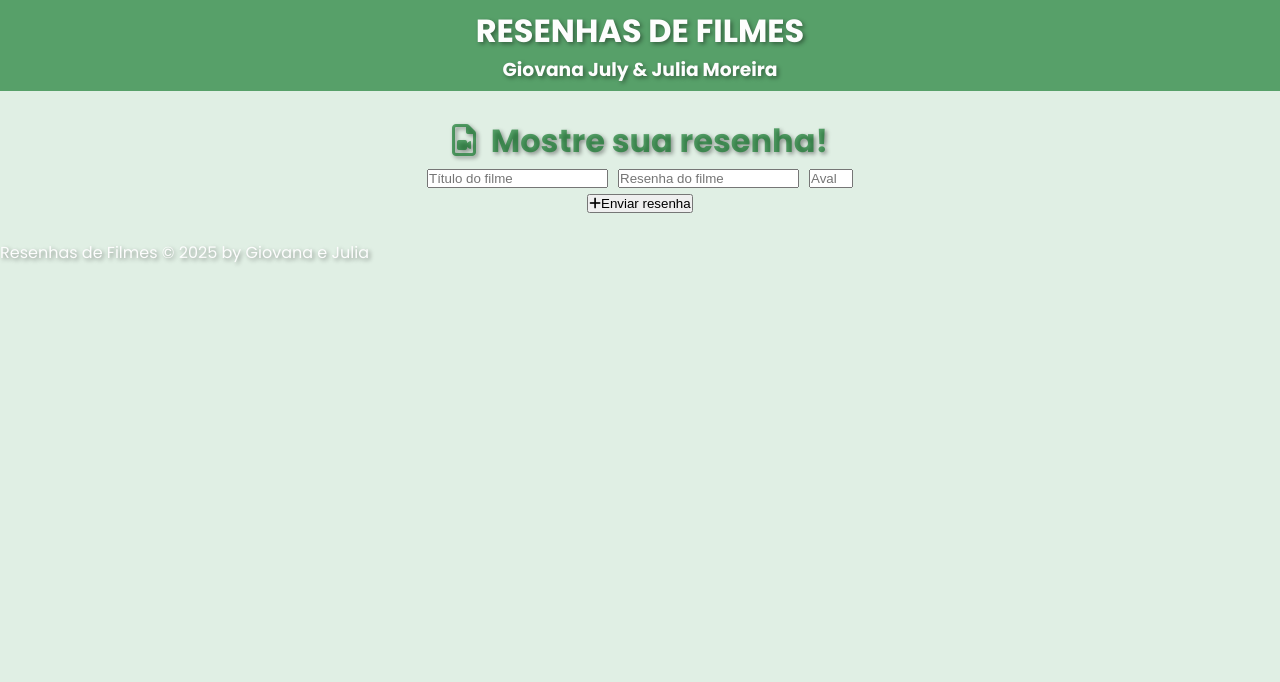
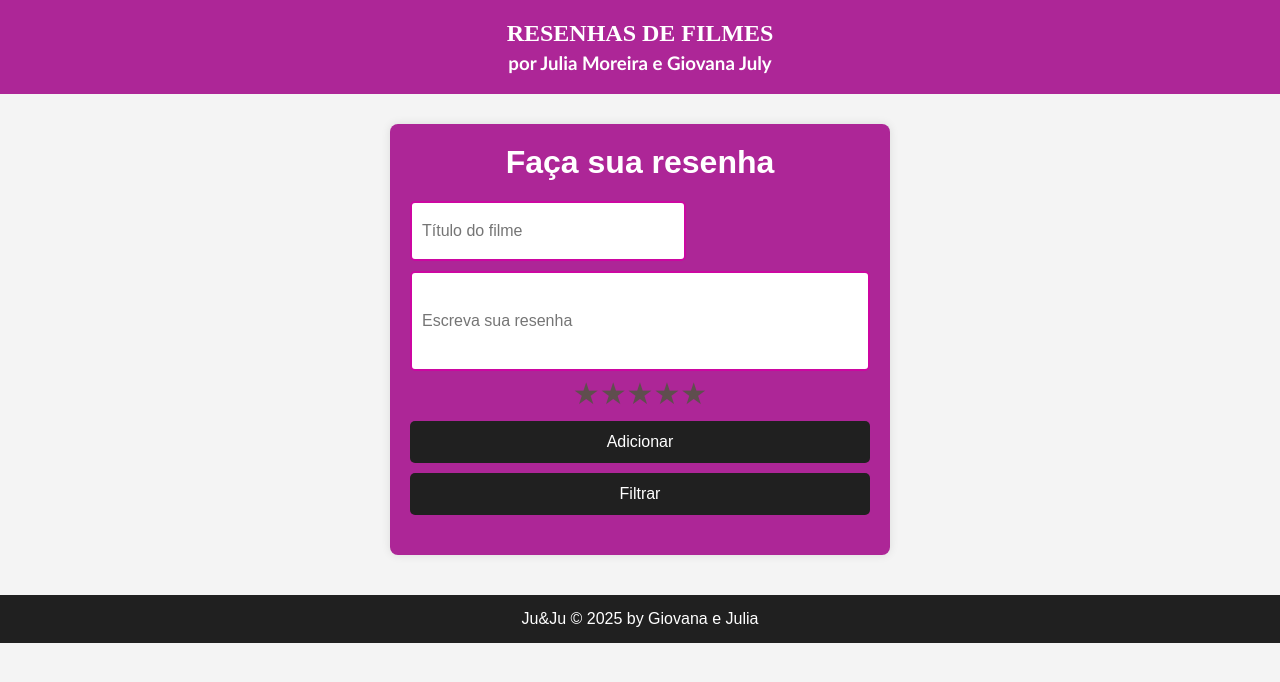
Before and after one commit to jxlhxa/atvfilme, a website: page view/index.html in a window 1280 px wide. Drawn offline with Linux system fonts and the light colour scheme.

Commit message:
versao final

```diff
--- a/routes/filmespwRoutes.js
+++ b/routes/filmespwRoutes.js
@@ -5,8 +5,8 @@ const router = express.Router();
 
 router.post('/', filmespwController.postarFilmes);
 router.get('/', filmespwController.buscarFilmes);
+router.get('/avaliacao/:avaliacao', filmespwController.buscarFilmesPorAvaliacao);
 router.get('/:id', filmespwController.buscarFilmesPorId);
-router.get('/avaliacao/:avaliacao', filmespwController.buscarFilmesPorAvaliacao);
 router.put('/:id', filmespwController.atualizarFilmes);
 router.delete('/:id', filmespwController.deletarFilmes);
 
--- a/view/index.html
+++ b/view/index.html
@@ -1,47 +1,60 @@
 <!DOCTYPE html>
 <html lang="pt-br">
+
 <head>
     <meta charset="UTF-8">
     <meta name="viewport" content="width=device-width, initial-scale=1.0">
-    <title>Resenhas de filmes</title>
-    <link rel="stylesheet" href="https://cdnjs.cloudflare.com/ajax/libs/font-awesome/6.4.2/css/all.min.css">
+    <title>Document</title>
     <link rel="stylesheet" href="style.css">
+    <link rel="stylesheet" href="https://cdnjs.cloudflare.com/ajax/libs/font-awesome/6.5.0/css/all.min.css">
 </head>
+
 <body>
     <header>
-        <h1>RESENHAS DE FILMES</h1>
-        <h3>Giovana July & Julia Moreira</h3>
+        <h2>RESENHAS DE FILMES</h2>
+        <h3>por Julia Moreira e Giovana July</h3>
     </header>
     <main>
         <div class="container">
-            <h1 class="mostre"><i class="fa-regular fa-file-video"
-                style=" color: #00701c9c; text-shadow: 2px 2px 4px rgba(0,0,0,0.4); margin-right: 8px;"></i>
-                Mostre sua resenha!</h1>
-            <form id="form-filme">
-              <div class="input">
+            <h1> Faça sua resenha</h1>
+            <form id="form-tarefa">
                 <div>
                     <input type="text" id="titulo" placeholder="Título do filme" required>
                 </div>
                 <div>
-                    <input type="text" id="resenha" placeholder="Resenha do filme" required>
+                    <input type="text" id="resenha" placeholder="Escreva sua resenha" required>
                 </div>
-                <div>
-                    <input type="number" id="avaliacao" min="0" max="5" step="1" placeholder="Avalie" required>
+                <div class="avaliacoes">
+                    <div class="rating">
+                        <input type="radio" id="estrela5" name="rating" value="5" />
+                        <label for="estrela5">★</label>
+
+                        <input type="radio" id="estrela4" name="rating" value="4" />
+                        <label for="estrela4">★</label>
+
+                        <input type="radio" id="estrela3" name="rating" value="3" />
+                        <label for="estrela3">★</label>
+
+                        <input type="radio" id="estrela2" name="rating" value="2" />
+                        <label for="estrela2">★</label>
+
+                        <input type="radio" id="estrela1" name="rating" value="1" />
+                        <label for="estrela1">★</label>
+                    </div>
                 </div>
-               </div>
 
-               <div>
-                    <button type="submit" ><i class="fa-solid fa-plus"></i>Enviar resenha</button>
-                </div>
+                <button type="submit" class="Adicionar"> Adicionar</button>
+            <button type="button" class="Filtrar" id="btn-filtrar">Filtrar</button>
             </form>
             <div>
-                <ul id="resenhas-filmes"></ul>
+                <ul id="lista-tarefas"></ul>
             </div>
         </div>
     </main>
     <footer>
-        <div>Resenhas de Filmes &copy; 2025 by Giovana e Julia</div>
+        <div> Ju&Ju &copy; 2025 by Giovana e Julia</div>
     </footer>
     <script src="js/app.js"></script>
 </body>
+
 </html>
--- a/view/js/app.js
+++ b/view/js/app.js
@@ -1,14 +1,15 @@
 const api = 'http://localhost:3000/filmes';
 
 function addFilmeHTML(filme) {
-    const data = new Date(filme.data);
     return `
-                <li data-id="${resenha.id_filme}">
-                <div class="acoes">
-                    <button class="remover" title="Remover">
-                    <i class="fa-solid fa-trash"></i>
-                    </button>
-                </div>
+                <li id="${filme.id_filme}">
+               <strong>${filme.nome_filme || ''}</strong>
+            <p>${filme.resenha_filme || ''}</p>
+            <small>Avaliação: ${filme.avaliacao_filme || '-'}</small>
+            <div class="acoes">
+             <button class="remover" title="Remover"><i class="fa-solid fa-trash"></i>
+                </button>
+            </div>
                 </li>
             `;
 }
@@ -23,53 +24,126 @@ function carregarFilmes() {
                 ul.innerHTML += addFilmeHTML(filme);
             });
         });
+
 }
 
-document.getElementById('form-filme').addEventListener('submit', function (e) {
+//form submit
+document.getElementById('form-tarefa').addEventListener('submit', function (e) {
     e.preventDefault();
-//     const titulo = document.getElementById('titulo').value;
-//     const descricao = document.getElementById('descricao').value;
-//     const data = document.getElementById('data').value;
-//     fetch(api, {
-//         method: 'POST',
-//         headers: { 'Content-Type': 'application/json' },
-//         body: JSON.stringify({ titulo, descricao, data, status: 0 })
-//     }).then(() => {
-//         carregarTarefas();
-//         this.reset();
-//     });
-// });
+    const titulo = document.getElementById('titulo').value;
+    const resenha = document.getElementById('resenha').value;
+    const ratingInput = document.querySelector('input[name="rating"]:checked');
+    const avaliacao = ratingInput ? ratingInput.value : null;
+
+fetch(api, {
+    method: 'POST',
+    headers: { 'Content-Type': 'application/json' },
+    body: JSON.stringify({
+        nome_filme: titulo,
+        resenha_filme: resenha,
+        avaliacao_filme: avaliacao
+    })
+ }) .then(() => {
+         carregarFilmes();
+       this.reset();
+      })
+})
 
 
 
-
-
-
-
-
-
-
-
-
-
-
-
-
-
-
+//Remover filme
 document.addEventListener("click", async (event) => {
     if (event.target.closest(".remover")) {
         const li = event.target.closest("li");   // pega o <li> do botão
-        const id = li.dataset.id;                // pega o data-id
+        const id = li.id;                // pega id
 
         console.log("ID para deletar:", id);
 
-        // 1. Chama o backend para remover
+    //  1. Chama o backend para remover
         await fetch(`http://localhost:3000/filmes/${id}`, {
-            method: "DELETE"
-        });
+    method: "DELETE"
+});
 
         // 2. Remove da tela
         li.remove();
     }
 });
+
+// Filtrar por avaliação
+function filtrarPorAvaliacao(avaliacao) {
+    fetch(api)
+        .then(res => res.json())
+        .then(filmes => {
+            const filtrados = filmes.filter(f => f.avaliacao_filme == avaliacao);
+            const ul = document.getElementById('lista-tarefas');
+            ul.innerHTML = '';
+            filtrados.forEach(filme => {
+                ul.innerHTML += addFilmeHTML(filme);
+            });
+        });
+}
+document.getElementById('btn-filtrar').addEventListener('click', function () {
+    const ratingInput = document.querySelector('input[name="rating"]:checked');
+
+    if (!ratingInput) {
+        alert("Selecione uma avaliação para filtrar.");
+        return;
+    }
+
+    const avaliacao = ratingInput.value;
+    filtrarPorAvaliacao(avaliacao);
+});
+
+//Editar resenha
+// function transformarEmFormulario(li, filme) {
+//     li.innerHTML = `
+//         <input type="text" id="edit-titulo" value="${filme.nome_filme}">
+//         <input type="text" id="edit-resenha" value="${filme.resenha_filme}">
+
+//         <select id="edit-avaliacao">
+//             <option value="1" ${filme.avaliacao_filme == 1 ? "selected" : ""}>1</option>
+//             <option value="2" ${filme.avaliacao_filme == 2 ? "selected" : ""}>2</option>
+//             <option value="3" ${filme.avaliacao_filme == 3 ? "selected" : ""}>3</option>
+//             <option value="4" ${filme.avaliacao_filme == 4 ? "selected" : ""}>4</option>
+//             <option value="5" ${filme.avaliacao_filme == 5 ? "selected" : ""}>5</option>
+//         </select>
+
+//         <button class="salvar">Salvar</button>
+//         <button class="cancelar">Cancelar</button>
+//     `;
+// }
+// document.addEventListener("click", async (event) => {
+//     if (event.target.closest(".editar")) {
+//         const li = event.target.closest("li");
+//         const id = li.id;
+
+//         // Buscar dados atuais desse filme
+//         const res = await fetch(`${api}/${id}`);
+//         const filme = await res.json();
+
+//         transformarEmFormulario(li, filme);
+//     }
+// if (event.target.classList.contains("salvar")) {
+//         const li = event.target.closest("li");
+//         const id = li.id;
+
+//         const novoTitulo = document.getElementById("edit-titulo").value;
+//         const novaResenha = document.getElementById("edit-resenha").value;
+//         const novaAvaliacao = document.getElementById("edit-avaliacao").value;
+
+//         await fetch(`${api}/${id}`, {
+//             method: "PUT",
+//             headers: { "Content-Type": "application/json" },
+//             body: JSON.stringify({
+//                 nome_filme: novoTitulo,
+//                 resenha_filme: novaResenha,
+//                 avaliacao_filme: novaAvaliacao
+//             })
+//         });
+
+//         carregarFilmes(); // atualiza a lista
+//     }
+//      if (event.target.classList.contains("cancelar")) {
+//         carregarFilmes(); // simplesmente recarrega a lista original
+//     }
+// });
--- a/view/style.css
+++ b/view/style.css
@@ -1,5 +1,3 @@
-@import url('https://fonts.googleapis.com/css2?family=Poppins:ital,wght@0,100;0,200;0,300;0,400;0,500;0,600;0,700;0,800;0,900;1,100;1,200;1,300;1,400;1,500;1,600;1,700;1,800;1,900&display=swap');
-
 * {
     margin: 0;
     padding: 0;
@@ -7,28 +5,129 @@
 }
 
 body {
-    color: rgb(253, 253, 253);
-    text-shadow: 2px 2px 4px rgba(0,0,0,0.4);
-    font-family: "Poppins", sans-serif;
-    margin: 0;
-    padding: 0;
-    background-color: #238d3d23;
+    font-family: Arial, sans-serif;
+    background: #f4f4f4;
+    color: #000000;
 }
-header{
-    background: #00701c9c;
-    padding: 7px;
-    text-align: center;
+h1{
+    color: white;
 }
 
-.container{
+header {
+    background: #ad2697;
+    color: rgb(255, 255, 255);
+    font-family: 'Trebuchet MS', 'Lucida Sans Unicode', 'Lucida Grande', 'Lucida Sans', Arial, sans-serif;
+    font-weight: bolder;
     text-align: center;
-    padding-top: 2% ;
-    padding-bottom: 2%;
-    color: #00701c9c;
+    padding: 20px 0;
 }
-.input{
+
+header h2 {
+    font-family: 'Times New Roman', Times, serif;
+    margin-bottom: 5px;
+}
+
+.container {
+    max-width: 500px;
+    margin: 30px auto;
+    background: #ad2697;
+    padding: 20px;
+    border-radius: 8px;
+    box-shadow: 0 0 10px rgba(0,0,0,0.1);
+}
+
+.container h1 {
+    text-align: center;
+    margin-bottom: 20px;
+}
+
+#titulo{
+    height: 60px;
+    width: 60% ;
+    margin-bottom: 10px;
+    padding: 10px;
+    border-radius: 5px;
+    border: 2px solid #cc07a1;
+    font-size: 16px;
+    background: #ffffff;
+    font-family: Arial, sans-serif;
+
+ }
+ #resenha{
+    height: 100px;
+    width: 100% ;
+    padding: 10px;
+    border-radius: 5px;
+    border: 2px solid #cc07a1;
+    font-size: 16px;
+    background: #ffffff;
+    font-family: Arial, sans-serif;
+ }
+
+
+/* ======= BOTÃO ======= */
+button {
+    width: 100%;
+    padding: 12px;
+    background: #202020;
+    color: white;
+    border: none;
+    border-radius: 5px;
+    margin-top: 10px;
+    cursor: pointer;
+    font-size: 16px;
+}
+
+button:hover {
+    background: #383838;
+}
+
+/* ======= LISTA DE RESENHAS ======= */
+#lista-tarefas {
+    list-style: none;
+    margin-top: 20px;
+}
+
+#lista-tarefas li {
+    padding: 10px;
+    background: #eee;
+    border-radius: 5px;
+    margin-bottom: 10px;
+}
+
+
+
+footer {
+    text-align: center;
+    padding: 15px;
+    background: #202020;
+    color: white;
+    margin-top: 40px;
+}
+
+
+
+
+/* estrelinhas */
+.rating {
     display: flex;
-    gap: 10px;
-    align-items: center;
+    flex-direction: row-reverse;
     justify-content: center;
 }
+
+.rating input {
+    display: none; /* esconde as bolinhas */
+
+}
+
+.rating label {
+    margin-top: 5px;
+    font-size: 30px;
+    color: rgb(95, 78, 78);
+    cursor: pointer;
+}
+
+/* quando um input é marcado, pinta ele e todos os labels ANTES dele */
+.rating input:checked ~ label {
+    color: gold;
+}
```
Also changed, not shown: models/filmespwModels.js (+5 -2 lines).
